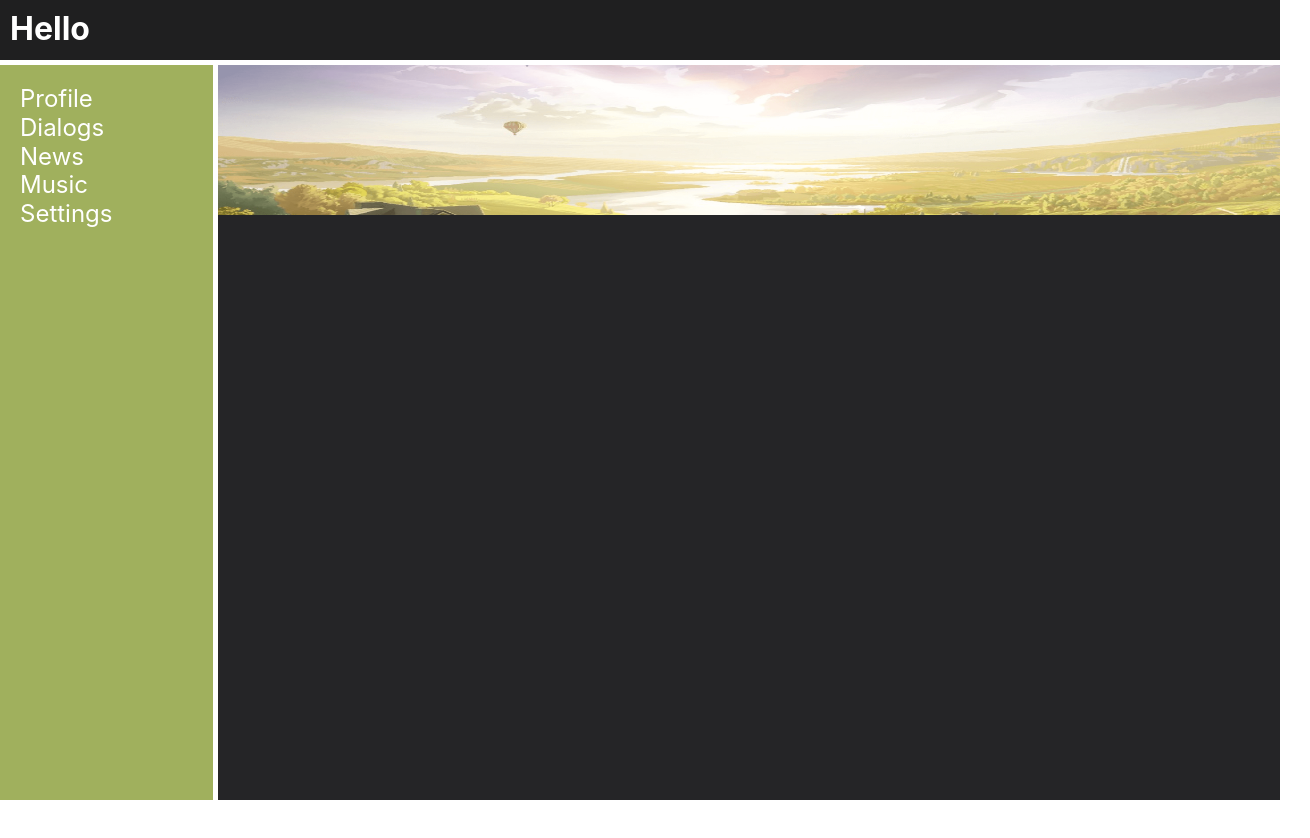
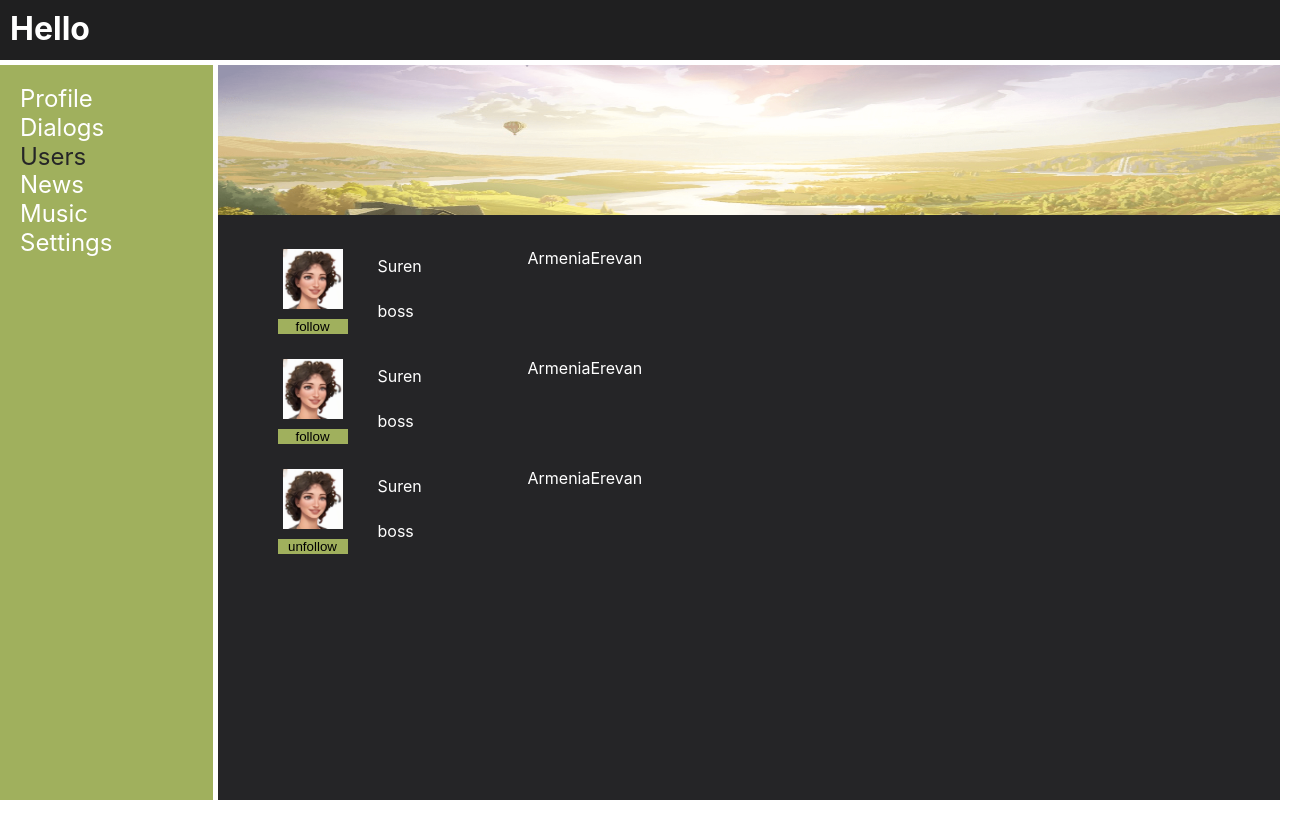
Before and after one commit to IrinaMartArm/my-samurai-way, a React (Create React App) app: page /users in a window 1280 px wide. Shown: the top 838 px of the page, 1310 px wide, since content can reach past the window. Before the commit the page ends 800 px from the top, so only its background shows below. Built offline with nearby package versions, Linux system fonts and the light colour scheme.

Commit message:
add new page Users

```diff
--- a/src/App.tsx
+++ b/src/App.tsx
@@ -10,17 +10,13 @@ import { Route } from "react-router-dom";
 import { News } from "./layaut/main/news/News";
 import a from "./assets/images/IMG_3719 1 2.png";
 import {DialogsContainer} from "./layaut/main/dialogs/DialogsContainer";
-
-// type PropsType = {
-//     store: StoreAppType
-// }
+import {UsersContainer} from "./layaut/main/users/UsersContainer";
 
 
 const App: React.FC = () => {
 
 
     return (
-        // <BrowserRouter>
         <StyledApp>
             <Header />
             <Aside />
@@ -36,10 +32,10 @@ const App: React.FC = () => {
                     path={"/dialogs"}
                     render={() => <DialogsContainer/>}
                 />
+                <Route path={"/users"} render={() => <UsersContainer/>} />
                 <Route path={"/news"} render={() => <News />} />
             </Main>
         </StyledApp>
-        // </BrowserRouter>
     );
 }
 
--- a/src/components/Button.tsx
+++ b/src/components/Button.tsx
@@ -1,4 +1,4 @@
-import {Btn} from "./Btn";
+import {_Btn} from "./_Btn";
 
 type PropsType = {
     name: string
@@ -10,6 +10,6 @@ export const Button = (props: PropsType) => {
         props.onClick()
     }
     return (
-        <Btn onClick={handler}>{props.name}</Btn>
+        <_Btn onClick={handler}>{props.name}</_Btn>
     );
 }
--- a/src/components/Btn.ts
+++ b/src/components/_Btn.ts
@@ -1,7 +1,7 @@
 import styled from "styled-components";
 import { Theme } from "../styles/Theme";
 
-export const Btn = styled.button`
+export const _Btn = styled.button`
     background-color: ${Theme.colors.accent};
     width: 70px;
 `
--- a/src/layaut/aside/Aside.tsx
+++ b/src/layaut/aside/Aside.tsx
@@ -9,6 +9,7 @@ export const Aside: React.FC = () => {
             <ul>
                 <li><NavLink  to="/profile"  activeStyle={{ color: ' #252527' }}>Profile</NavLink></li>
                 <li><NavLink  to="/dialogs"  activeStyle={{  color: ' #252527' }}>Dialogs</NavLink></li>
+                <li><NavLink  to="/users"  activeStyle={{  color: ' #252527' }}>Users</NavLink></li>
                 <li><NavLink  to="/news" activeStyle={{ color: ' #252527' }}>News</NavLink></li>
                 <li><NavLink  to="/" activeStyle={{  }}>Music</NavLink></li>
                 <li><NavLink  to="/" activeStyle={{  }}>Settings</NavLink></li>
--- a/src/layaut/main/profilePage/profileInfo/ProfileInfo.tsx
+++ b/src/layaut/main/profilePage/profileInfo/ProfileInfo.tsx
@@ -5,7 +5,7 @@ import styled from "styled-components";
 export const ProfileInfo: React.FC = () => {
     return (
             <MyProfile>
-                <img src={i} alt="photo" />
+                <img src={i} alt="MyPhoto"/>
                 <div></div>
             </MyProfile>
     );
--- /dev/null
+++ b/src/layaut/main/users/Users.module.css
@@ -0,0 +1,34 @@
+.avatar {
+    width: 60px;
+    height: 60px;
+    /*border-radius: 50%;*/
+}
+.box {
+    width: 100%;
+    height: 100%;
+    margin: 30px;
+}
+.box_item {
+    display: flex;
+    margin: 30px;
+    width: 600px;
+    height: 80px;
+    gap: 30px;
+}
+.item_follow {
+    display: flex;
+    flex-direction: column;
+    gap: 10px;
+    width: 70px;
+    align-items: center;
+}
+.item_info {
+    display: flex;
+}
+.item_name  {
+    display: flex;
+    flex-direction: column;
+    justify-content: space-around;
+    gap: 10px;
+    width: 150px;
+}
--- /dev/null
+++ b/src/layaut/main/users/Users.tsx
@@ -0,0 +1,39 @@
+import React from 'react';
+import {UserType} from "../../../redux/UsersReducer";
+import {Button} from "../../../components/Button";
+import styles from "./Users.module.css"
+
+
+type UserPropsType = {
+    users: UserType[]
+    follow: (userId: string) => void
+    unfollow: (userId: string) => void
+    setUsers: (users: UserType[]) => void
+}
+
+export function Users(props: UserPropsType) {
+    const {users, follow, unfollow} = props
+    return (
+        <div className={styles.box}>
+            {users.map(u =>
+                <div key={u.id} className={styles.box_item}>
+                    <span className={styles.item_follow}>
+                        <img src={u.avatar} alt={''} className={styles.avatar}/>
+                        {u.followed ? <Button name={'follow'} onClick={()=>unfollow(u.id)} key={u.id}></Button> :
+                            <Button name={'unfollow'} onClick={()=>follow(u.id)} key={u.id}></Button>}
+
+                    </span>
+                    <div className={styles.item_info}>
+                        <span className={styles.item_name}>
+                            <span>{u.fullName}</span>
+                            <span>{u.status}</span>
+                        </span>
+                        <span >
+                            <span>{u.location.country}</span>
+                            <span>{u.location.city}</span>
+                        </span>
+                    </div>
+                </div>)}
+        </div>
+    );
+}
--- /dev/null
+++ b/src/layaut/main/users/UsersContainer.tsx
@@ -0,0 +1,21 @@
+
+import {Users} from "./Users";
+import {connect} from "react-redux";
+import {RootStateType} from "../../../redux/Store";
+import {ActionsType, followAC, setUsersAC, unfollowAC, UserType} from "../../../redux/UsersReducer";
+
+let mapStateToProps = (state: RootStateType) => {
+    return {
+        users: state.usersReducer.users
+    }
+}
+
+let mapDispatchToProps = (dispatch: (action: ActionsType) => void) => {
+    return {
+        follow: (userId: string) => {dispatch(followAC(userId))},
+        unfollow: (userId: string) => {dispatch(unfollowAC(userId))},
+        setUsers: (users: UserType[]) => {dispatch(setUsersAC(users))}
+    }
+}
+
+export const UsersContainer = connect(mapStateToProps, mapDispatchToProps)(Users)
--- a/src/redux/Store.tsx
+++ b/src/redux/Store.tsx
@@ -1,10 +1,12 @@
 import {combineReducers, createStore} from "redux";
 import {ProfileReducer} from "./ProfileReducer";
 import {DialogsReducer} from "./DialogsReducer";
+import {UsersReducer} from "./UsersReducer";
 
 let rootReducer = combineReducers({
     profileReducer: ProfileReducer,
-    dialogsReducer: DialogsReducer
+    dialogsReducer: DialogsReducer,
+    usersReducer: UsersReducer
 })
 
 export type RootStateType = ReturnType<typeof rootReducer>
--- /dev/null
+++ b/src/redux/UsersReducer.ts
@@ -0,0 +1,59 @@
+import {v1} from "uuid";
+import i from "../../src/assets/images/Снимок-9-24-23-в-20.23.webp"
+
+export type UserType = {id: string
+    avatar: string
+    fullName: string
+    followed: boolean
+    status: string
+    location: {country: string
+        city: string}
+}
+
+export type UsersType = {
+    users: UserType[]
+}
+
+export type ActionsType = ReturnType<typeof followAC>
+                            | ReturnType<typeof unfollowAC>
+                            | ReturnType<typeof setUsersAC>
+
+const initialState: UsersType = {
+    users: [
+        {id: v1(), avatar: i, fullName: 'Suren', followed: true, status: 'boss', location: {country: 'Armenia', city: 'Erevan'}},
+        {id: v1(), avatar: i, fullName: 'Suren', followed: true, status: 'boss', location: {country: 'Armenia', city: 'Erevan'}},
+        {id: v1(), avatar: i, fullName: 'Suren', followed: false, status: 'boss', location: {country: 'Armenia', city: 'Erevan'}},
+    ]
+}
+
+export const UsersReducer = (state: UsersType = initialState, action: ActionsType): UsersType => {
+    switch (action.type) {
+        case 'FOLLOW': {
+            return {...state, users: state.users.map(u => u.id === action.userId ? {...u, followed: true} : u)}
+        }
+        case 'UNFOLLOW': {
+            return {...state, users: state.users.map(u => u.id === action.userId ? {...u, followed: false} : u)}
+        }
+        case 'SET_USERS': {
+            return {...state, users: [...state.users, ...action.users]}
+        }
+        default:
+            return state
+    }
+}
+
+export const followAC = (userId: string) => {
+    return {type: 'FOLLOW',
+        userId: userId
+    } as const
+}
+export const unfollowAC = (userId: string) => {
+    return {type: 'UNFOLLOW',
+        userId: userId
+    } as const
+}
+export const setUsersAC = (users: UserType[]) => {
+    return {type: 'SET_USERS',
+        users: users
+    } as const
+}
```
Also changed, not shown: src/redux/DialogsReducer.ts (renamed from src/redux/DialogsReducer.tsx), src/redux/ProfileReducer.ts (renamed from src/redux/ProfileReducer.tsx). Lines whose indentation alone changed are shown as unchanged.
